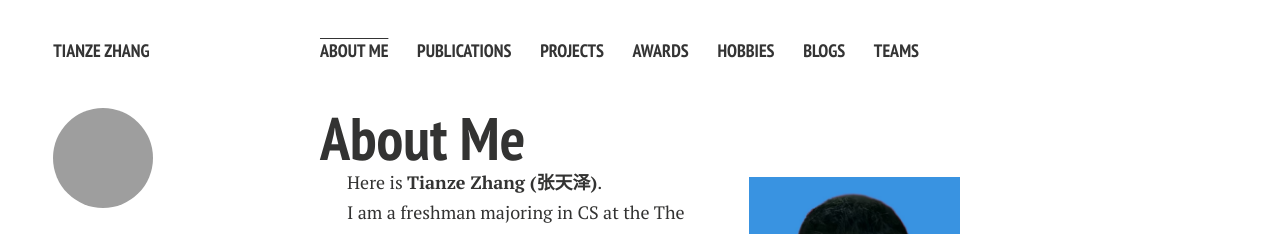
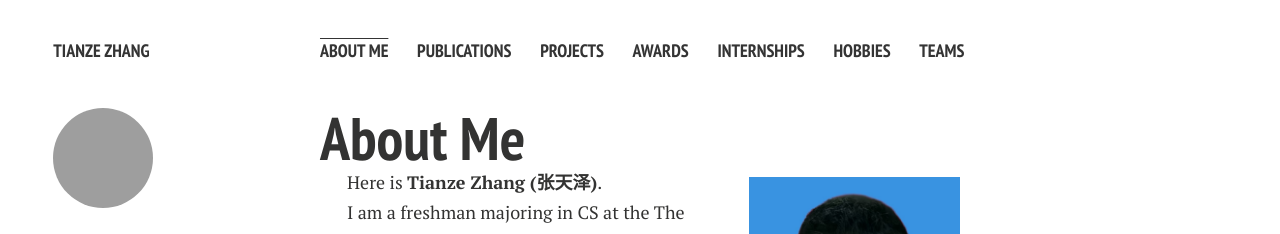
Before and after one commit to Tianze-Unimelb/Tianze.github.io, a Jekyll site: the page built from index.md, in a window 1280 px wide. Shown: the top 234 px of the page. Built offline with Jekyll 4.4.1, drawn with Linux system fonts in a browser that asks for light colours; nearby versions of some CDN libraries; comment, search, counter and statistics services are not loaded; a style sheet for code colours, icons or effects is not loaded; our own code applies the rules of GitHub Pages for plain Markdown files.

Commit message:
Update _config.yml

```diff
--- a/_config.yml
+++ b/_config.yml
@@ -45,10 +45,10 @@ links:
     url: /projects/
   - title: Awards
     url: /awards/
+  - title: Internships
+    url: /internships/
   - title: Hobbies
     url: /hobbies/
-  - title: Blogs
-    url: /blogs/
   - title: Teams
     url: /teams/
 
```
